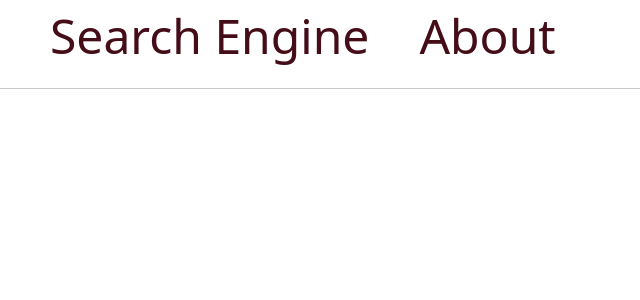
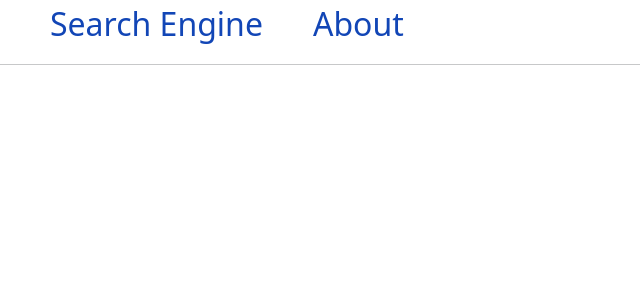
Before and after one commit to wild-hummingbirds/project2, a Python web app: template app/templates/base.html in a window 1280 px wide. Shown: the top 300 px of the page, without its empty margins (0-640 px from the left). Run offline with Jinja, Linux system fonts and the light colour scheme; the template is opened without the code that fills it, so the values that code supplies are empty.

Commit message:
Update templates and img

```diff
--- a/app/templates/base.html
+++ b/app/templates/base.html
@@ -12,8 +12,8 @@
             background-color: #f3f3f3
         }
         nav a {
-            color: #450d18;
-            font-size: 3em;
+            color: #1246b6;
+            font-size: 2em;
             margin-left: 50px;
             text-decoration: none;
         }
```
Also changed, not shown: app/templates/index.html (+7 -3 lines), app/static/bird.png (added).
